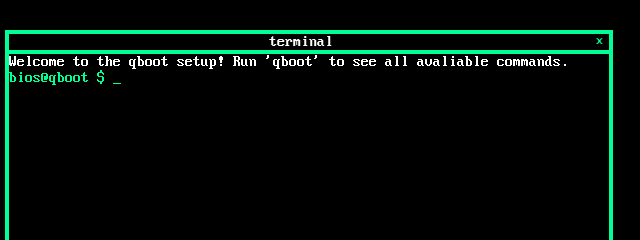
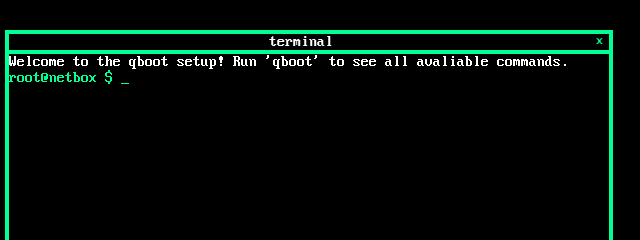
Before and after one commit to brodyking/qboot, a plain HTML site: page setup/setup.html in a window 1280 px wide. Shown: the top 240 px of the page, 0-640 px from the left. Drawn offline with Linux system fonts and the light colour scheme.

Commit message:
Update setup.html

```diff
--- a/setup/setup.html
+++ b/setup/setup.html
@@ -10,10 +10,7 @@
   <script src="qboot.js"></script>
   <script src="kernal.js"></script>
   <script>
-    computer = 'qboot';
-    username = 'bios';
     terminal();
-    commands["version"] = "terminline('user: " + username + '@' + computer + "<br>window-manager: " + wm + "<br>version:  0.5<br>last-updated:  03/18/2022')";
     document.getElementById('terminaloutput').innerHTML += `Welcome to the qboot setup! Run 'qboot' to see all avaliable commands.<br>`;
 
     commands["qboot"] = "termblock('<termhead><u style=" + '"' + "float: left" + '"' + "onclick=" + '"' + "termreturn()" + '"' + ">return</u>qboot command list</termhead><ul style=" + '"' + "list-style: none;margin: 0px;" + '"' + "><li>qboot-s <highlight>Select a different OS (kimmu,exos,megaos)</highlight></li><li>qboot-r <highlight>Reset the localStorage</highlight></li><li>qboot-vm <highlight>Run other OSes inside of netbox (kimmu,exos,megaos)</highlight></li></ul>');"
```
